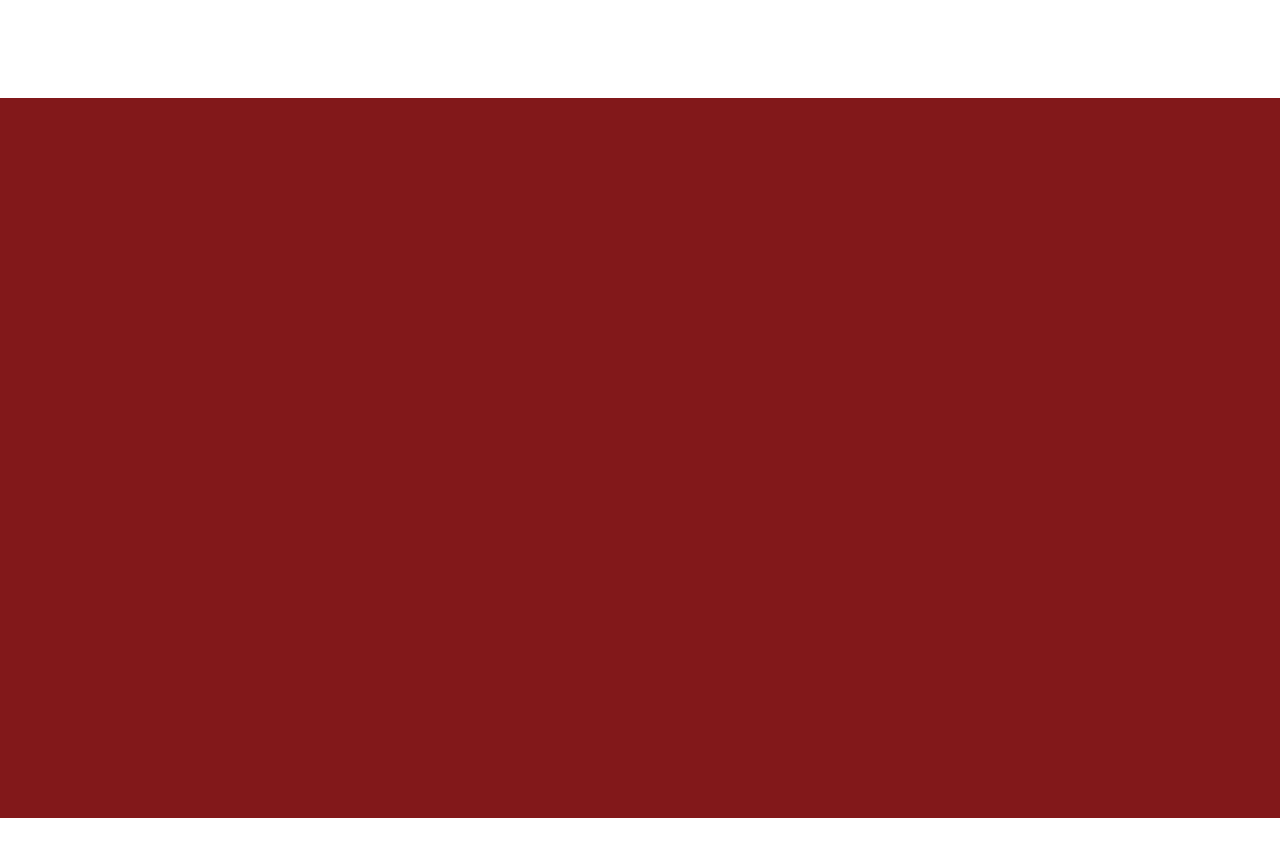
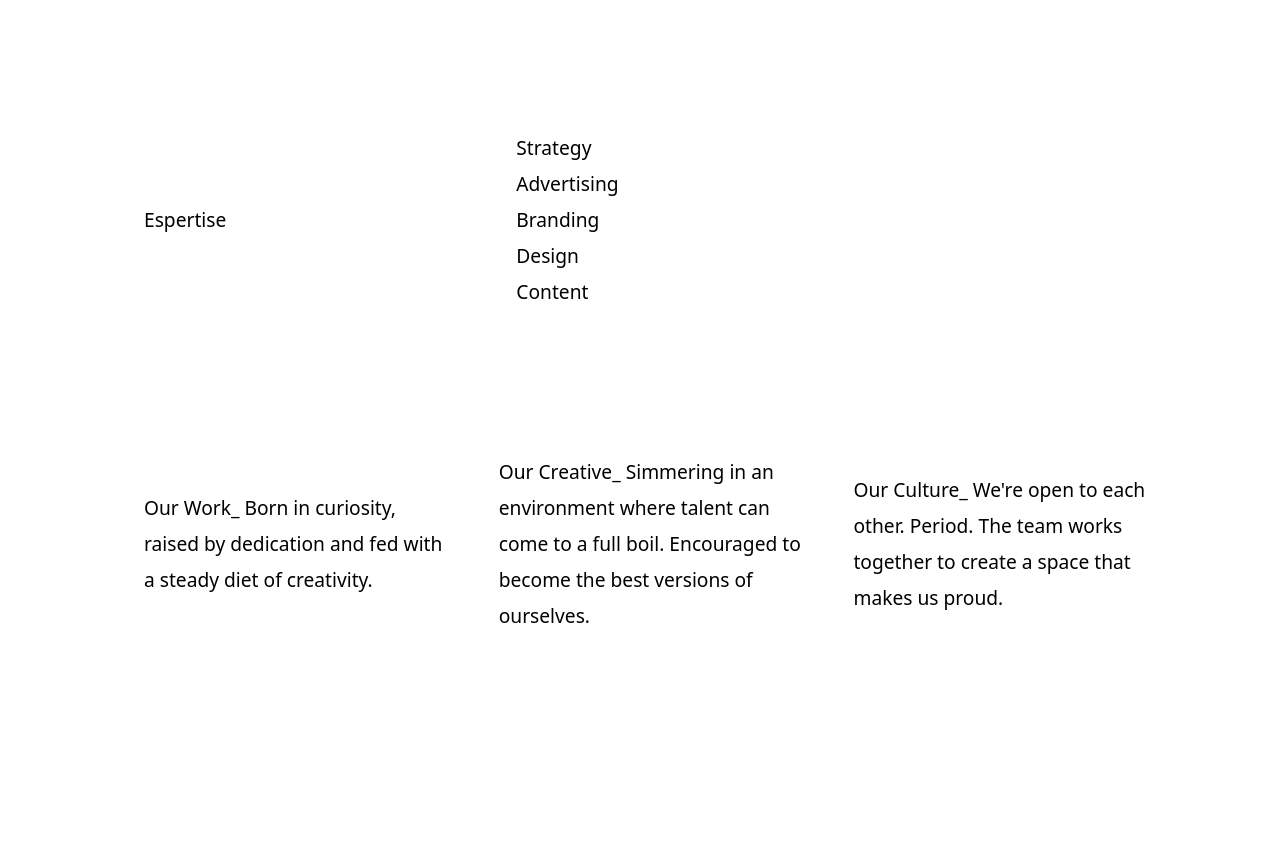
Before and after one commit to YGCodeScape/K72, a React (Vite) app: page /agency in a window 1280 px wide. Shown: the part 1905-2761 px from the top of the page. Built offline with nearby package versions, Linux system fonts and the light colour scheme; a web font is replaced by a local one.

Commit message:
second div after img scroller

```diff
--- a/src/pages/Agency.jsx
+++ b/src/pages/Agency.jsx
@@ -67,8 +67,16 @@ const Agency = () => {
                    </p>
                 </div>
             </div>
-            <div className=' h-[90vh] w-full bg-red-900 mt-[6rem]'>
-
+            <div className=' h-[90vh] w-[100%] flex flex-col mt-[8rem] pl-[9rem] gap-[9rem]'>
+                <div className='w-[100%] flex flex-row items-center gap-[4.1rem]'>
+                   <span className='text-[1.2rem] font-[500] leading-[4.5vh] w-[27%]'>Espertise</span>
+                   <span className='text-[1.2rem] font-[500] leading-[4.5vh] w-[27%]'>Strategy<br />Advertising<br />Branding<br />Design<br />Content</span>
+                </div>
+                <div className='w-[100%] flex flex-row items-center gap-[3rem]'>
+                   <span className='text-[1.2rem] font-[500] leading-[4.5vh] w-[27%]'>Our Work_ Born in curiosity, raised by dedication and fed with a steady diet of creativity.</span>
+                   <span className='text-[1.2rem] font-[500] leading-[4.5vh] w-[27%]'>Our Creative_ Simmering in an environment where talent can come to a full boil. Encouraged to become the best versions of ourselves.</span>
+                   <span className='text-[1.2rem] font-[500] leading-[4.5vh] w-[27%]'>Our Culture_ We're open to each other. Period. The team works together to create a space that makes us proud.</span>
+                </div>
             </div>
         </div>
 
```
